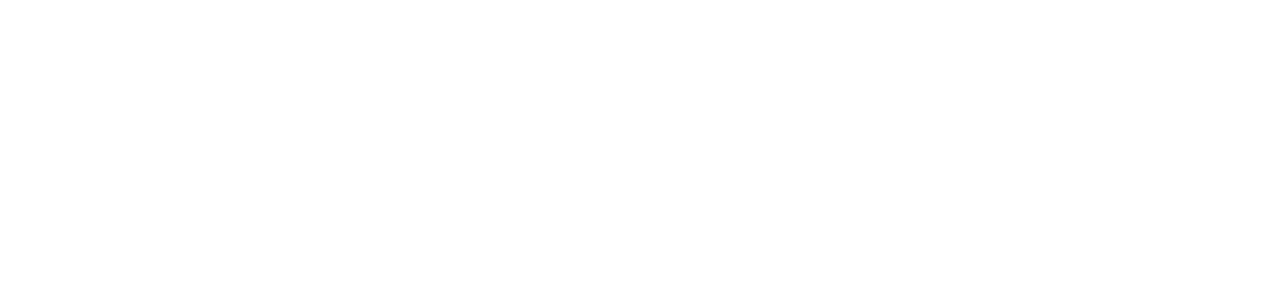
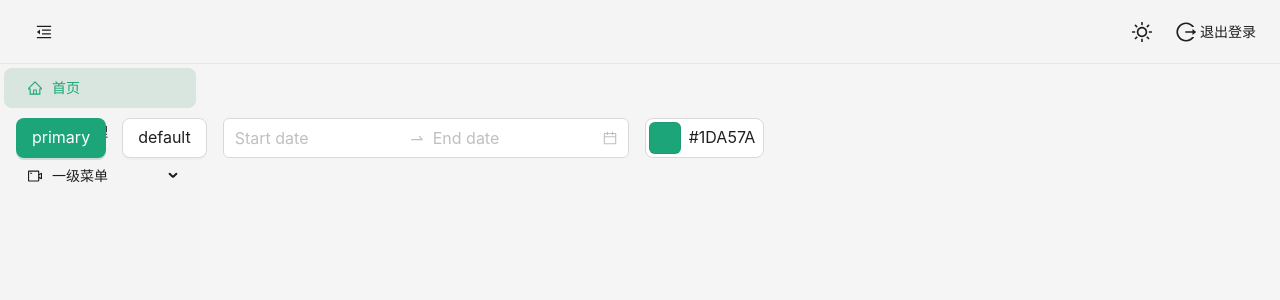
Before and after one commit to ck1850695853/react-temp-admin, a React (Vite) app: page /landing in a window 1280 px wide. Before the commit this address had no page. Shown: the top 300 px of the page. Built offline with nearby package versions, Linux system fonts and the light colour scheme.

Commit message:
feat: 添加Sider菜单的选中状态

```diff
--- a/src/App.tsx
+++ b/src/App.tsx
@@ -34,6 +34,8 @@ export default function App() {
             Menu: {
               itemBg: "var(--layout-sider-bg)",
               darkItemBg: "var(--layout-sider-bg)",
+              subMenuItemBg: "var(--layout-sider-bg)",
+              darkSubMenuItemBg: "var(--layout-sider-bg)",
             },
           },
         }}
--- a/src/layouts/sider/index.tsx
+++ b/src/layouts/sider/index.tsx
@@ -1,4 +1,5 @@
-import { Link } from "react-router-dom";
+import { useEffect, useRef, useState } from "react";
+import { Link, useLocation } from "react-router-dom";
 import { HomeOutlined, UserOutlined, VideoCameraOutlined } from "@ant-design/icons";
 import { Layout, Menu, type MenuProps } from "antd";
 import { useTheme } from "@/components/theme-provider";
@@ -6,11 +7,35 @@ import { useSettingsStore } from "@/stores/settings";
 
 import ReactIcon from "@/assets/react.svg?react";
 
+// 递归函数，找到匹配的菜单项
+const findSelectedKeys = (items: MenuProps["items"], pathname: string, path: string[] = []) => {
+  const selectedKeys: string[] = [];
+  let openKeys: string[] = [];
+
+  const travel = (items: MenuProps["items"], pathname: string, path: string[]) => {
+    for (const item of items!) {
+      if (item!.key === pathname) {
+        selectedKeys.push(item!.key);
+        openKeys = [...path];
+        return;
+      }
+      if ((item as any).children) {
+        path.push(item!.key as string);
+        travel((item as any).children, pathname, path);
+        path.pop();
+      }
+    }
+  };
+
+  travel(items, pathname, path);
+  return { selectedKeys, openKeys };
+};
+
 const items: MenuProps["items"] = [
   {
     icon: <HomeOutlined />,
-    label: <Link to="/landing-page">首页</Link>,
-    key: "/landing-page",
+    label: <Link to="/landing">首页</Link>,
+    key: "/landing",
   },
   {
     icon: <UserOutlined />,
@@ -19,15 +44,45 @@ const items: MenuProps["items"] = [
   },
   {
     icon: <VideoCameraOutlined />,
-    label: "视频",
-    key: "/video",
+    label: "一级菜单",
+    key: "/nav",
+    children: [
+      {
+        key: "/nav/sub-1",
+        label: <Link to="/nav/sub-1">二级菜单-1</Link>,
+      },
+      {
+        key: "/nav/sub-2",
+        label: <Link to="/nav/sub-2">二级菜单-2</Link>,
+      },
+    ],
   },
 ];
 
 export default function Sider() {
+  const location = useLocation();
+
+  const firstRenderRef = useRef(true);
+
+  const [selectedKeys, setSelectedKeys] = useState<string[]>([]);
+  const [openKeys, setOpenKeys] = useState<string[]>([]);
+
   const collapsed = useSettingsStore((state) => state.collapsed);
 
   const { isDark } = useTheme();
+
+  useEffect(() => {
+    if (location.pathname === "/") return;
+
+    // 首次渲染时，设置默认值
+    if (firstRenderRef.current) {
+      const { selectedKeys, openKeys } = findSelectedKeys(items, location.pathname);
+      setSelectedKeys(selectedKeys);
+      setOpenKeys(openKeys);
+    }
+    // 将首次渲染标记设置为false
+    firstRenderRef.current = false;
+  }, [location.pathname]);
 
   return (
     <Layout.Sider
@@ -43,7 +98,16 @@ export default function Sider() {
         <ReactIcon className="size-6" />
         {collapsed ? null : "React Admin"}
       </Link>
-      <Menu theme={isDark ? "dark" : "light"} mode="inline" items={items} className="!border-e-0" />
+      <Menu
+        theme={isDark ? "dark" : "light"}
+        mode="inline"
+        items={items}
+        selectedKeys={selectedKeys}
+        onSelect={({ selectedKeys }) => setSelectedKeys(selectedKeys)}
+        openKeys={openKeys}
+        onOpenChange={(openKeys) => setOpenKeys(openKeys)}
+        className="!border-e-0"
+      />
     </Layout.Sider>
   );
 }
--- a/src/pages/login/index.tsx
+++ b/src/pages/login/index.tsx
@@ -12,7 +12,7 @@ export default function Login() {
           <ReactIcon className="size-20" />
         </div>
         <div className="w-3/5 flex justify-center items-center">
-          <Button type="primary" onClick={() => navigate("/landing-page")}>
+          <Button type="primary" onClick={() => navigate("/landing")}>
             登录
           </Button>
         </div>
--- /dev/null
+++ b/src/pages/nav/index.tsx
@@ -0,0 +1,10 @@
+import { Outlet } from "react-router-dom";
+
+export default function NavLayout() {
+  return (
+    <div className="text-indigo-700">
+      Nav Layout
+      <Outlet />
+    </div>
+  );
+}
--- /dev/null
+++ b/src/pages/nav/sub-nav-1/index.tsx
@@ -0,0 +1,3 @@
+export default function SubNav1() {
+  return <div>Sub Nav 1 Page</div>;
+}
--- /dev/null
+++ b/src/pages/nav/sub-nav-2/index.tsx
@@ -0,0 +1,3 @@
+export default function SubNav2() {
+  return <div>Sub Nav 2 Page</div>;
+}
--- /dev/null
+++ b/src/pages/not-found/index.tsx
@@ -0,0 +1,18 @@
+import { useNavigate } from "react-router-dom";
+import { Button, Result } from "antd";
+
+export default function NotFound() {
+  const navigate = useNavigate();
+  return (
+    <Result
+      status="404"
+      title="404"
+      subTitle="您访问的页面不存在。"
+      extra={
+        <Button type="primary" onClick={() => navigate("/landing")}>
+          返回首页
+        </Button>
+      }
+    />
+  );
+}
--- a/src/router/index.tsx
+++ b/src/router/index.tsx
@@ -15,10 +15,10 @@ const routes: RouteObject[] = [
     children: [
       {
         index: true,
-        element: <Navigate replace to="/landing-page" />,
+        element: <Navigate replace to="/landing" />,
       },
       {
-        path: "landing-page",
+        path: "landing",
         lazy: async () => ({
           Component: (await import("@/pages/landing")).default,
         }),
@@ -29,7 +29,33 @@ const routes: RouteObject[] = [
           Component: (await import("@/pages/user-management")).default,
         }),
       },
+      {
+        path: "nav",
+        lazy: async () => ({
+          Component: (await import("@/pages/nav")).default,
+        }),
+        children: [
+          {
+            path: "sub-1",
+            lazy: async () => ({
+              Component: (await import("@/pages/nav/sub-nav-1")).default,
+            }),
+          },
+          {
+            path: "sub-2",
+            lazy: async () => ({
+              Component: (await import("@/pages/nav/sub-nav-2")).default,
+            }),
+          },
+        ],
+      },
     ],
+  },
+  {
+    path: "*",
+    lazy: async () => ({
+      Component: (await import("@/pages/not-found")).default,
+    }),
   },
 ];
 
```
Also changed, not shown: 1 other file (tests, documents, lock files or other folders).
